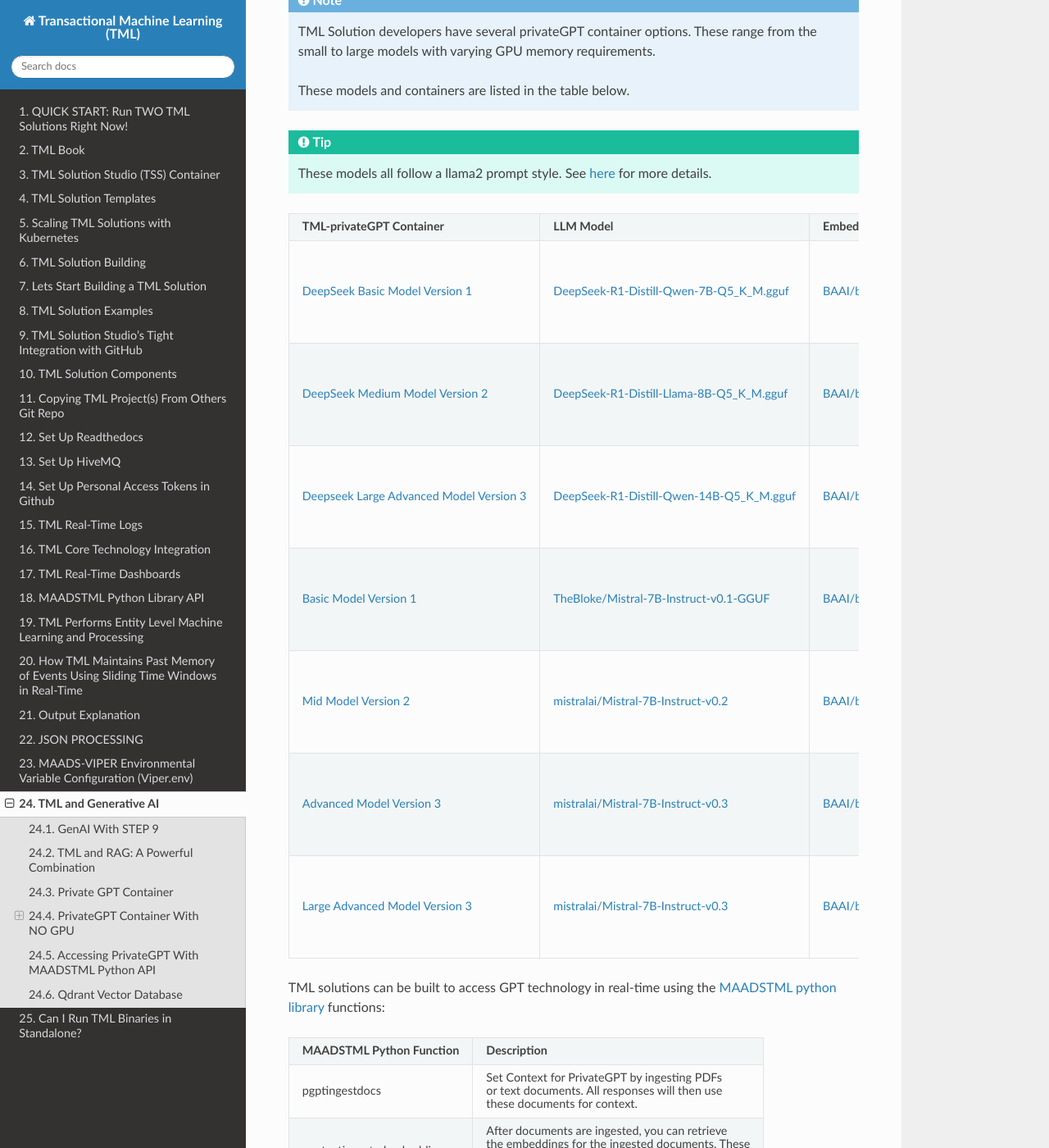
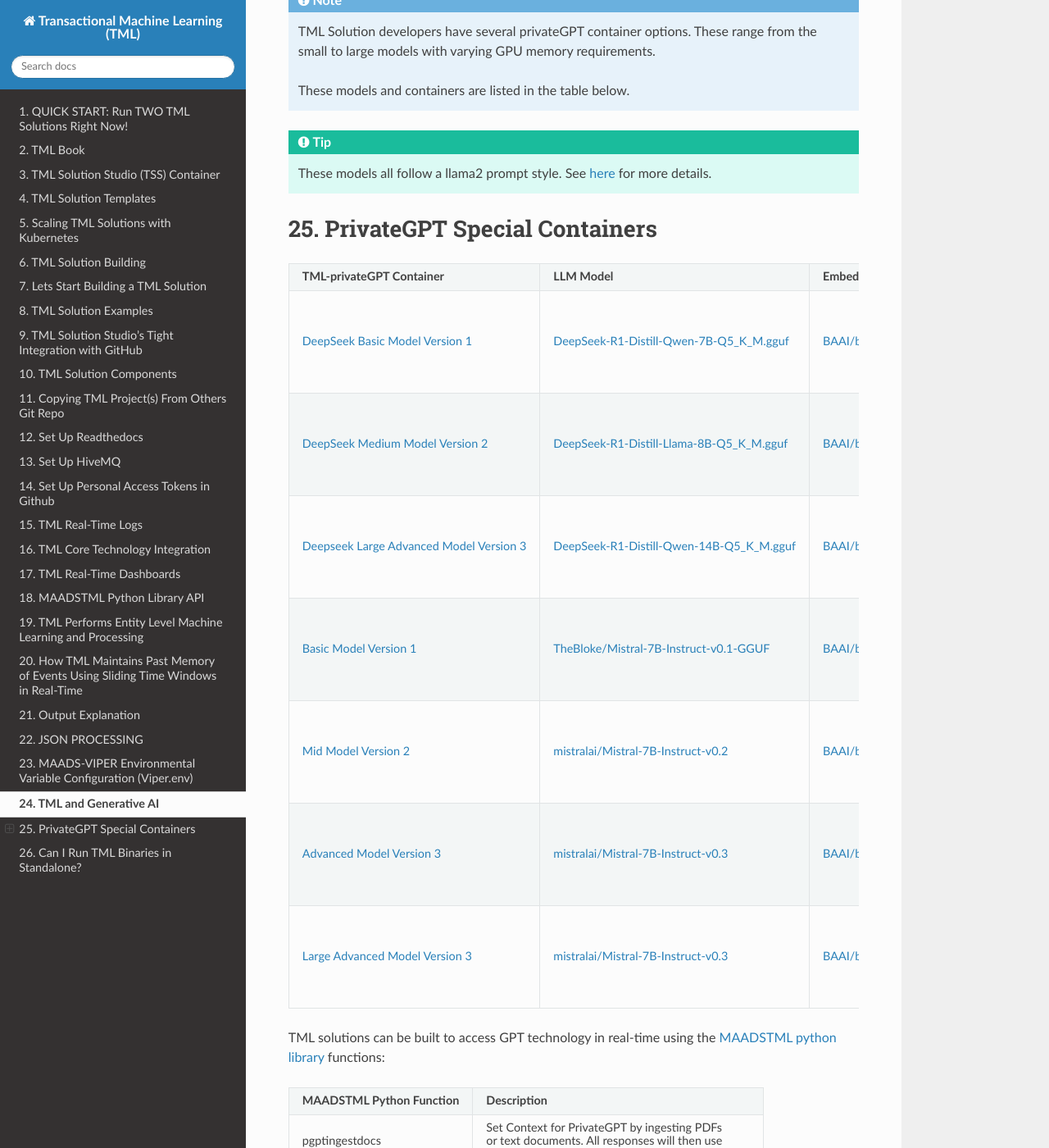
Before and after one commit to smaurice101/readthedocs, a Sphinx documentation site: the page built from docs/source/genai.rst, in a window 1280 px wide and 1400 px high, scrolled down 450 px. Shown: the whole window at 82% size. Built offline with Sphinx 7.4.7 and the Read the Docs theme 3.1.0, drawn with Linux system fonts in a browser that asks for light colours; some of the changed text lies outside the part shown.

Commit message:
Update genai.rst

```diff
--- a/docs/source/genai.rst
+++ b/docs/source/genai.rst
@@ -18,6 +18,9 @@
 
 .. tip::
    These models all follow a llama2 prompt style.  See `here <https://www.llama.com/docs/model-cards-and-prompt-formats/meta-llama-2/>`_ for more details.
+
+PrivateGPT Special Containers
+========================
 
 .. list-table::
 
```
